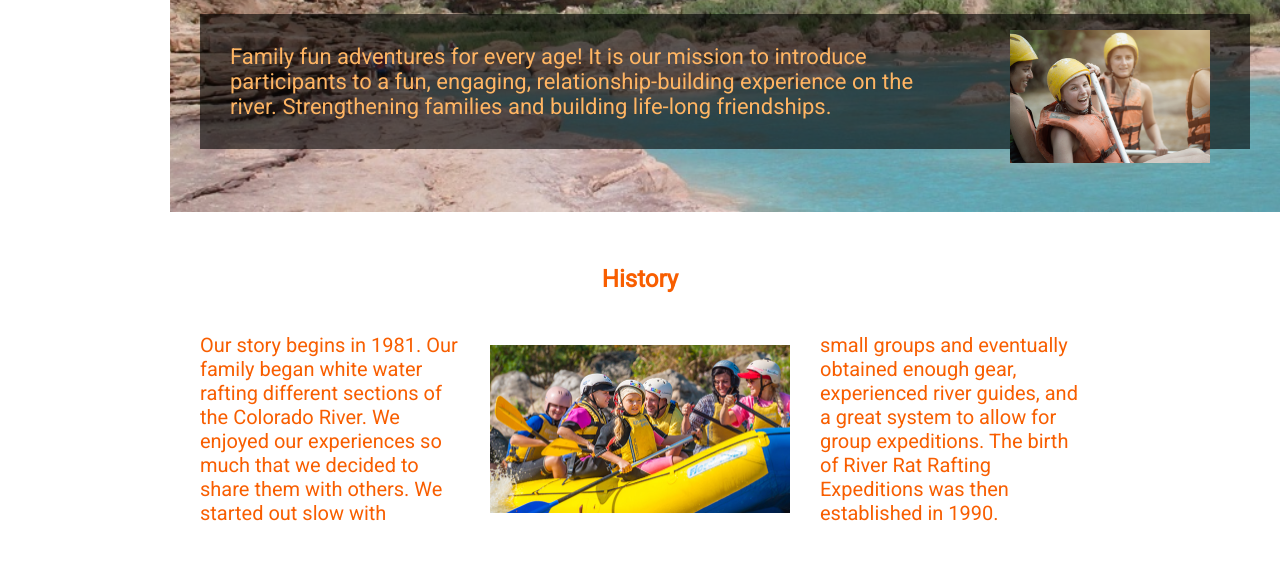
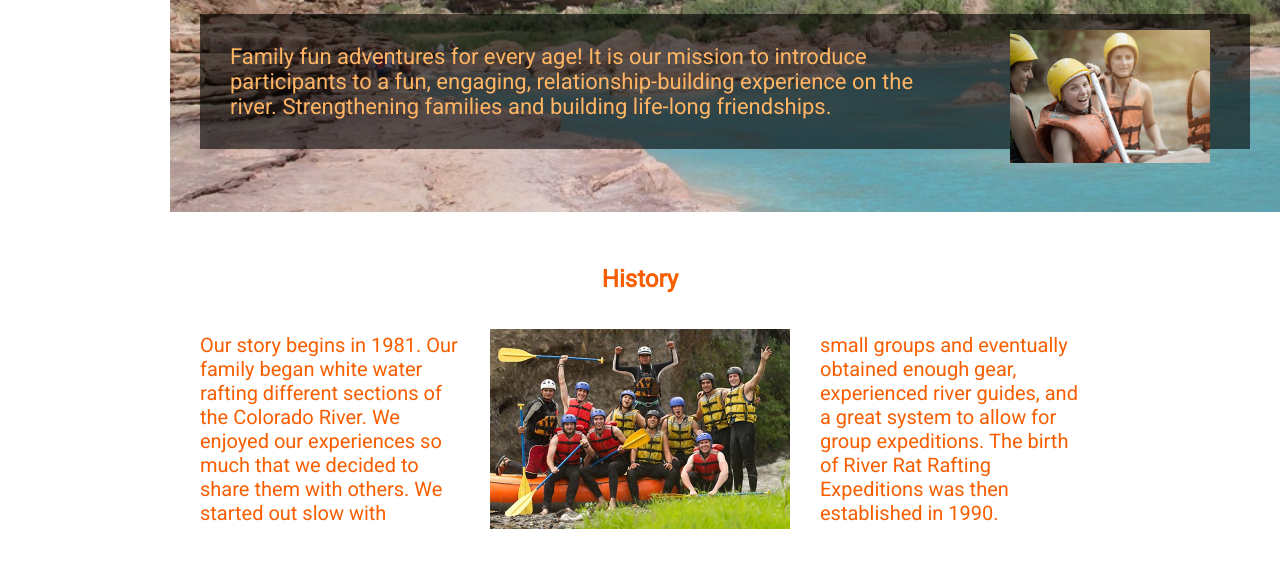
Before and after one commit to LoniLeetham/wdd130, a plain HTML site: page wwr/about.html in a window 1280 px wide. Shown: the part 215-789 px from the top of the page. Drawn offline with Linux system fonts and the light colour scheme.

Commit message:
image alignment

```diff
--- a/wwr/about.html
+++ b/wwr/about.html
@@ -43,7 +43,7 @@
                 River.
                 We enjoyed our experiences so much that we decided to share them with others. We started out slow
                 with</p>
-            <img src="images/happy_client_2.jpeg" alt="White Water Rapids" width="300">
+            <img src="images/history.jpeg" alt="Happy Rafters" width="300">
             <p>
                 small groups and eventually obtained enough gear, experienced river guides, and a great system to
                 allow
--- a/wwr/styles/rafting.css
+++ b/wwr/styles/rafting.css
@@ -135,7 +135,7 @@ h1 {
 }
 
 .history img {
-    margin-top: 2em;
+    margin-top: 1em;
 }
 
 .image-gallery {
```
Also changed, not shown: wwr/images/history.jpeg (added).
